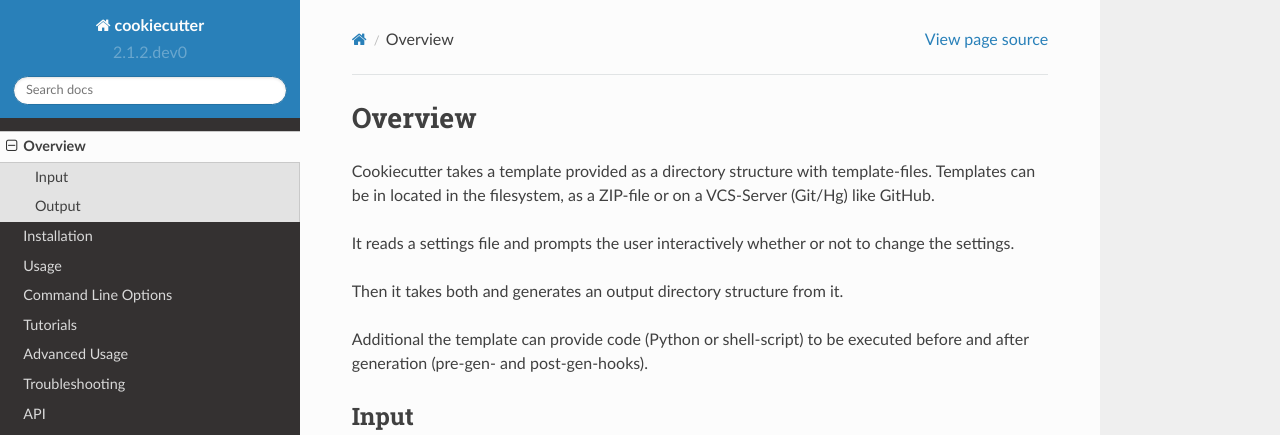
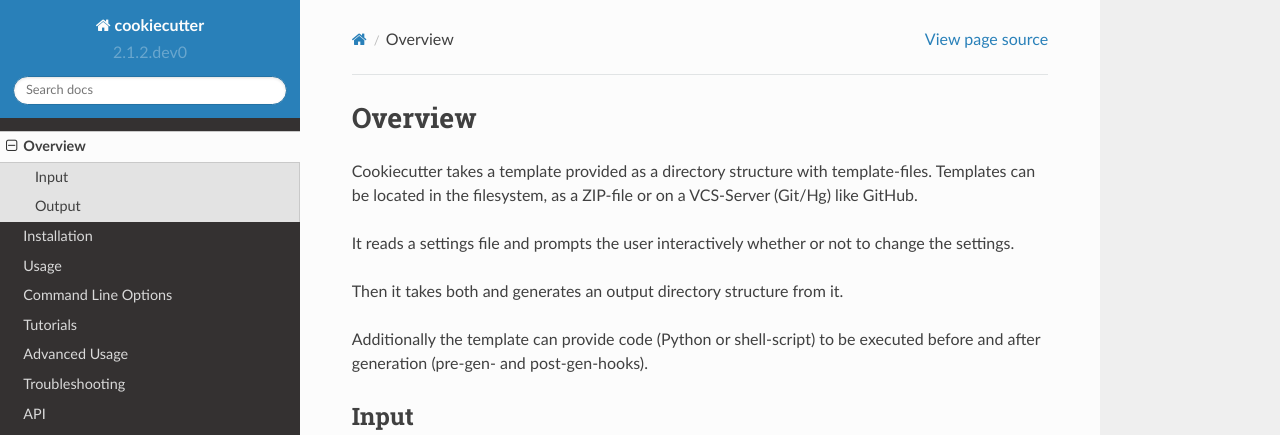
Before and after one commit to c-allen-tech/cookie, a Sphinx documentation site: the page built from docs/overview.rst, in a window 1280 px wide and 1317 px high. Shown: the top 435 px of the window. Built offline with Sphinx 7.4.7 and the Read the Docs theme 2.0.0, drawn with Linux system fonts in a browser that asks for light colours; formulas are drawn with MathJax 3.

Commit message:
Fixed minor typos in docs (#1753)
Authored-by: Segun Babalola <s.babalola@ucl.ac.uk>

```diff
--- a/docs/installation.rst
+++ b/docs/installation.rst
@@ -14,7 +14,7 @@ Python interpreter
 
 Install Python for your operating system.
 On Windows and macOS this is usually necessary.
-Most Linux distributions are coming with Python pre-installed.
+Most Linux distributions come with Python pre-installed.
 Consult the official `Python documentation <https://docs.python.org/3/using/index.html>`_ for details.
 
 You can install the Python binaries from `python.org <https://www.python.org/downloads/>`_.
--- a/docs/overview.rst
+++ b/docs/overview.rst
@@ -3,13 +3,13 @@ Overview
 ========
 
 Cookiecutter takes a template provided as a directory structure with template-files.
-Templates can be in located in the filesystem, as a ZIP-file or on a VCS-Server (Git/Hg) like GitHub.
+Templates can be located in the filesystem, as a ZIP-file or on a VCS-Server (Git/Hg) like GitHub.
 
 It reads a settings file and prompts the user interactively whether or not to change the settings.
 
 Then it takes both and generates an output directory structure from it.
 
-Additional the template can provide code (Python or shell-script) to be executed before and after generation (pre-gen- and post-gen-hooks).
+Additionally the template can provide code (Python or shell-script) to be executed before and after generation (pre-gen- and post-gen-hooks).
 
 
 Input
```
